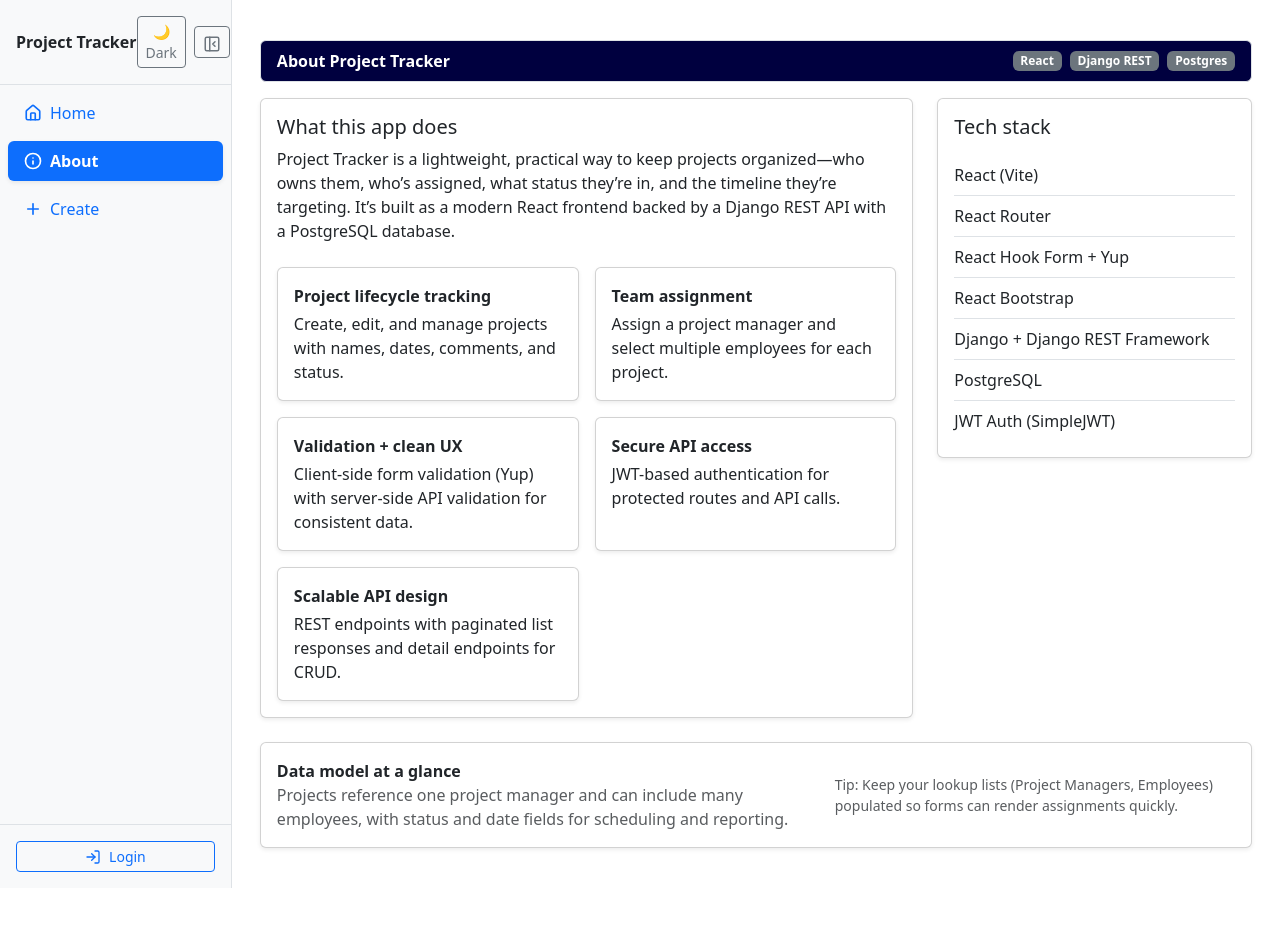
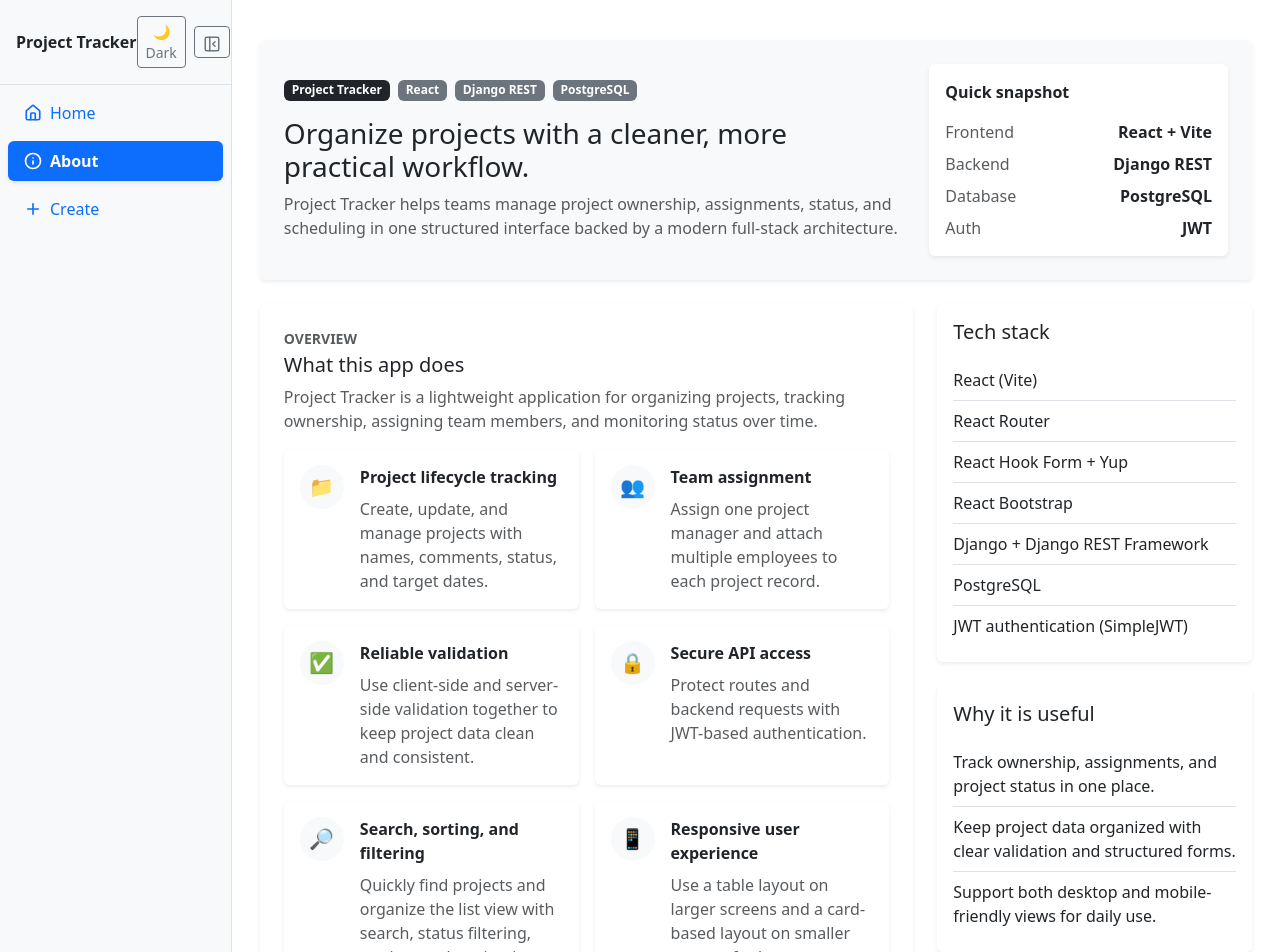
Before and after one commit to blanning19/react-project-tracker, a React (Vite) app in the folder frontend/: page /about in a window 1280 px wide. Shown: the top 952 px of the page. Before the commit the page ends 888 px from the top, so only its background shows below. Built offline with nearby package versions, Linux system fonts and the light colour scheme.

Commit message:
better About page

```diff
--- a/frontend/src/features/about/About.tsx
+++ b/frontend/src/features/about/About.tsx
@@ -4,6 +4,7 @@ import { Badge, Card, Col, Container, ListGroup, Row } from "react-bootstrap";
  * Describes one feature shown in the About page feature grid.
  */
 type FeatureItem = {
+    icon: string;
     title: string;
     body: string;
 };
@@ -12,6 +13,7 @@ type FeatureItem = {
  * Props for the reusable feature card component.
  */
 type FeatureCardProps = {
+    icon: string;
     title: string;
     body: string;
 };
@@ -20,6 +22,13 @@ type FeatureCardProps = {
  * Props for the reusable tech stack card component.
  */
 type TechStackCardProps = {
+    items: string[];
+};
+
+/**
+ * Props for the reusable highlights card component.
+ */
+type HighlightsCardProps = {
     items: string[];
 };
 
@@ -36,7 +45,7 @@ const STACK_ITEMS: string[] = [
     "React Bootstrap",
     "Django + Django REST Framework",
     "PostgreSQL",
-    "JWT Auth (SimpleJWT)",
+    "JWT authentication (SimpleJWT)",
 ];
 
 /**
@@ -46,44 +55,108 @@ const STACK_ITEMS: string[] = [
  */
 const FEATURE_ITEMS: FeatureItem[] = [
     {
+        icon: "📁",
         title: "Project lifecycle tracking",
-        body: "Create, edit, and manage projects with names, dates, comments, and status.",
+        body: "Create, update, and manage projects with names, comments, status, and target dates.",
     },
     {
+        icon: "👥",
         title: "Team assignment",
-        body: "Assign a project manager and select multiple employees for each project.",
+        body: "Assign one project manager and attach multiple employees to each project record.",
     },
     {
-        title: "Validation + clean UX",
-        body: "Client-side form validation (Yup) with server-side API validation for consistent data.",
+        icon: "✅",
+        title: "Reliable validation",
+        body: "Use client-side and server-side validation together to keep project data clean and consistent.",
     },
     {
+        icon: "🔒",
         title: "Secure API access",
-        body: "JWT-based authentication for protected routes and API calls.",
+        body: "Protect routes and backend requests with JWT-based authentication.",
     },
     {
-        title: "Scalable API design",
-        body: "REST endpoints with paginated list responses and detail endpoints for CRUD.",
+        icon: "🔎",
+        title: "Search, sorting, and filtering",
+        body: "Quickly find projects and organize the list view with search, status filtering, sorting, and pagination.",
+    },
+    {
+        icon: "📱",
+        title: "Responsive user experience",
+        body: "Use a table layout on larger screens and a card-based layout on smaller screens for better readability.",
     },
 ];
 
 /**
- * Small reusable header block for the page title and top-level stack badges.
+ * Short summary bullets displayed in the right-side highlights card.
  *
- * This is extracted into its own component so the main About component stays
- * focused on page composition instead of markup details.
+ * These provide a quick business-level summary for users who do not need the
+ * full technical breakdown.
  */
-function AboutHeader(): JSX.Element {
+const HIGHLIGHT_ITEMS: string[] = [
+    "Track ownership, assignments, and project status in one place.",
+    "Keep project data organized with clear validation and structured forms.",
+    "Support both desktop and mobile-friendly views for daily use.",
+];
+
+/**
+ * Polished hero-style header for the About page.
+ *
+ * This creates a stronger visual entry point than a simple title row while
+ * still staying lightweight and consistent with Bootstrap styling.
+ */
+function AboutHero(): JSX.Element {
     return (
-        <div className="page-header px-3 py-2 mb-3 border rounded d-flex flex-column flex-md-row align-items-start align-items-md-center justify-content-between gap-2">
-            <strong>About Project Tracker</strong>
+        <Card className="shadow-sm border-0 mb-4 bg-body-tertiary">
+            <Card.Body className="p-4">
+                <Row className="g-4 align-items-center">
+                    <Col lg={8}>
+                        <div className="d-flex flex-wrap gap-2 mb-3">
+                            <Badge bg="dark">Project Tracker</Badge>
+                            <Badge bg="secondary">React</Badge>
+                            <Badge bg="secondary">Django REST</Badge>
+                            <Badge bg="secondary">PostgreSQL</Badge>
+                        </div>
 
-            <div className="d-flex gap-2 flex-wrap">
-                <Badge bg="secondary">React</Badge>
-                <Badge bg="secondary">Django REST</Badge>
-                <Badge bg="secondary">Postgres</Badge>
-            </div>
-        </div>
+                        <h1 className="h3 mb-2">Organize projects with a cleaner, more practical workflow.</h1>
+
+                        <p className="text-body-secondary mb-0">
+                            Project Tracker helps teams manage project ownership, assignments, status, and scheduling
+                            in one structured interface backed by a modern full-stack architecture.
+                        </p>
+                    </Col>
+
+                    <Col lg={4}>
+                        <Card className="border-0 shadow-sm">
+                            <Card.Body>
+                                <div className="fw-semibold mb-3">Quick snapshot</div>
+
+                                <div className="d-flex flex-column gap-2">
+                                    <div className="d-flex justify-content-between">
+                                        <span className="text-body-secondary">Frontend</span>
+                                        <span className="fw-semibold">React + Vite</span>
+                                    </div>
+
+                                    <div className="d-flex justify-content-between">
+                                        <span className="text-body-secondary">Backend</span>
+                                        <span className="fw-semibold">Django REST</span>
+                                    </div>
+
+                                    <div className="d-flex justify-content-between">
+                                        <span className="text-body-secondary">Database</span>
+                                        <span className="fw-semibold">PostgreSQL</span>
+                                    </div>
+
+                                    <div className="d-flex justify-content-between">
+                                        <span className="text-body-secondary">Auth</span>
+                                        <span className="fw-semibold">JWT</span>
+                                    </div>
+                                </div>
+                            </Card.Body>
+                        </Card>
+                    </Col>
+                </Row>
+            </Card.Body>
+        </Card>
     );
 }
 
@@ -93,12 +166,23 @@ function AboutHeader(): JSX.Element {
  * Typing the props makes the expected data shape explicit and helps catch
  * mistakes when the component is reused elsewhere.
  */
-function FeatureCard({ title, body }: FeatureCardProps): JSX.Element {
+function FeatureCard({ icon, title, body }: FeatureCardProps): JSX.Element {
     return (
-        <Card className="h-100 shadow-sm">
+        <Card className="h-100 shadow-sm border-0">
             <Card.Body>
-                <div className="fw-semibold mb-1">{title}</div>
-                <div>{body}</div>
+                <div className="d-flex align-items-start gap-3">
+                    <div
+                        className="rounded-circle d-flex align-items-center justify-content-center flex-shrink-0 bg-body-tertiary"
+                        style={{ width: 44, height: 44, fontSize: 20 }}
+                    >
+                        <span aria-hidden="true">{icon}</span>
+                    </div>
+
+                    <div>
+                        <div className="fw-semibold mb-2">{title}</div>
+                        <div className="text-body-secondary">{body}</div>
+                    </div>
+                </div>
             </Card.Body>
         </Card>
     );
@@ -111,7 +195,7 @@ function FeatureCard({ title, body }: FeatureCardProps): JSX.Element {
  */
 function TechStackCard({ items }: TechStackCardProps): JSX.Element {
     return (
-        <Card className="shadow-sm mb-4">
+        <Card className="shadow-sm border-0 mb-4">
             <Card.Body>
                 <Card.Title className="mb-3">Tech stack</Card.Title>
 
@@ -128,25 +212,85 @@ function TechStackCard({ items }: TechStackCardProps): JSX.Element {
 }
 
 /**
+ * Card that surfaces a few quick application highlights.
+ *
+ * This gives the right column a more balanced layout and helps summarize value
+ * without requiring users to read the full feature list first.
+ */
+function HighlightsCard({ items }: HighlightsCardProps): JSX.Element {
+    return (
+        <Card className="shadow-sm border-0">
+            <Card.Body>
+                <Card.Title className="mb-3">Why it is useful</Card.Title>
+
+                <ListGroup variant="flush">
+                    {items.map((item) => (
+                        <ListGroup.Item key={item} className="px-0">
+                            {item}
+                        </ListGroup.Item>
+                    ))}
+                </ListGroup>
+            </Card.Body>
+        </Card>
+    );
+}
+
+/**
+ * Section introducing the feature grid.
+ *
+ * Keeping this as a small reusable block improves readability in the main page
+ * component and makes the layout easier to scan.
+ */
+function SectionIntro({
+    eyebrow,
+    title,
+    body,
+}: {
+    eyebrow: string;
+    title: string;
+    body: string;
+}): JSX.Element {
+    return (
+        <div className="mb-3">
+            <div className="text-uppercase small fw-semibold text-body-secondary mb-1">{eyebrow}</div>
+            <div className="h5 mb-2">{title}</div>
+            <div className="text-body-secondary">{body}</div>
+        </div>
+    );
+}
+
+/**
  * Bottom summary card that explains the core project relationship model.
  *
  * This gives the user a quick mental model of how project managers and
- * employees relate to projects without needing backend knowledge.
+ * employees relate to projects without requiring backend knowledge.
  */
 function DataModelSummaryCard(): JSX.Element {
     return (
-        <Card className="shadow-sm mt-4">
-            <Card.Body className="d-flex flex-column flex-md-row align-items-start align-items-md-center justify-content-between gap-3">
-                <div>
-                    <div className="fw-semibold">Data model at a glance</div>
-                    <div className="text-muted">
-                        Projects reference one project manager and can include many employees, with status and date fields for scheduling and reporting.
-                    </div>
-                </div>
+        <Card className="shadow-sm border-0 mt-4">
+            <Card.Body className="p-4">
+                <Row className="g-4 align-items-start">
+                    <Col lg={8}>
+                        <div className="text-uppercase small fw-semibold text-body-secondary mb-1">Data model</div>
+                        <div className="h5 mb-2">How project data is organized</div>
+                        <div className="text-body-secondary">
+                            Each project stores a name, comments, status, start date, end date, one assigned project
+                            manager, and any number of employee assignments.
+                        </div>
+                    </Col>
 
-                <div className="text-muted small">
-                    Tip: Keep your lookup lists (Project Managers, Employees) populated so forms can render assignments quickly.
-                </div>
+                    <Col lg={4}>
+                        <Card className="border-0 bg-body-tertiary">
+                            <Card.Body className="p-3">
+                                <div className="fw-semibold mb-2">Helpful tip</div>
+                                <div className="small text-body-secondary">
+                                    Keep your employee and project manager lookup data populated so project forms stay
+                                    fast and easy to use.
+                                </div>
+                            </Card.Body>
+                        </Card>
+                    </Col>
+                </Row>
             </Card.Body>
         </Card>
     );
@@ -164,22 +308,22 @@ function DataModelSummaryCard(): JSX.Element {
 function About(): JSX.Element {
     return (
         <Container className="py-4">
-            <AboutHeader />
+            <AboutHero />
 
             <Row className="g-4">
                 <Col lg={8}>
-                    <Card className="shadow-sm">
-                        <Card.Body>
-                            <Card.Title className="mb-2">What this app does</Card.Title>
-
-                            <Card.Text className="mb-4">
-                                Project Tracker is a lightweight, practical way to keep projects organized—who owns them, who’s assigned, what status they’re in, and the timeline they’re targeting. It’s built as a modern React frontend backed by a Django REST API with a PostgreSQL database.
-                            </Card.Text>
+                    <Card className="shadow-sm border-0">
+                        <Card.Body className="p-4">
+                            <SectionIntro
+                                eyebrow="Overview"
+                                title="What this app does"
+                                body="Project Tracker is a lightweight application for organizing projects, tracking ownership, assigning team members, and monitoring status over time."
+                            />
 
                             <Row className="g-3">
                                 {FEATURE_ITEMS.map((feature) => (
                                     <Col md={6} key={feature.title}>
-                                        <FeatureCard title={feature.title} body={feature.body} />
+                                        <FeatureCard icon={feature.icon} title={feature.title} body={feature.body} />
                                     </Col>
                                 ))}
                             </Row>
@@ -189,6 +333,7 @@ function About(): JSX.Element {
 
                 <Col lg={4}>
                     <TechStackCard items={STACK_ITEMS} />
+                    <HighlightsCard items={HIGHLIGHT_ITEMS} />
                 </Col>
             </Row>
 
```
